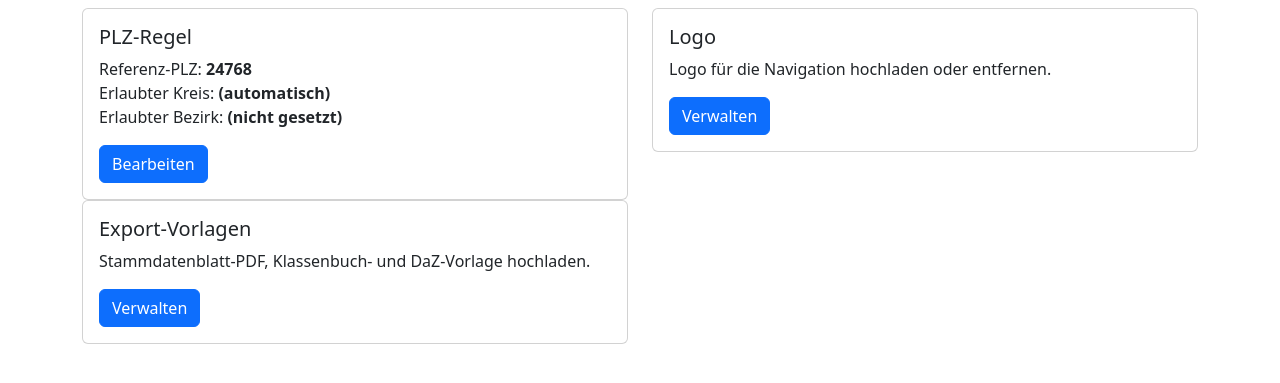
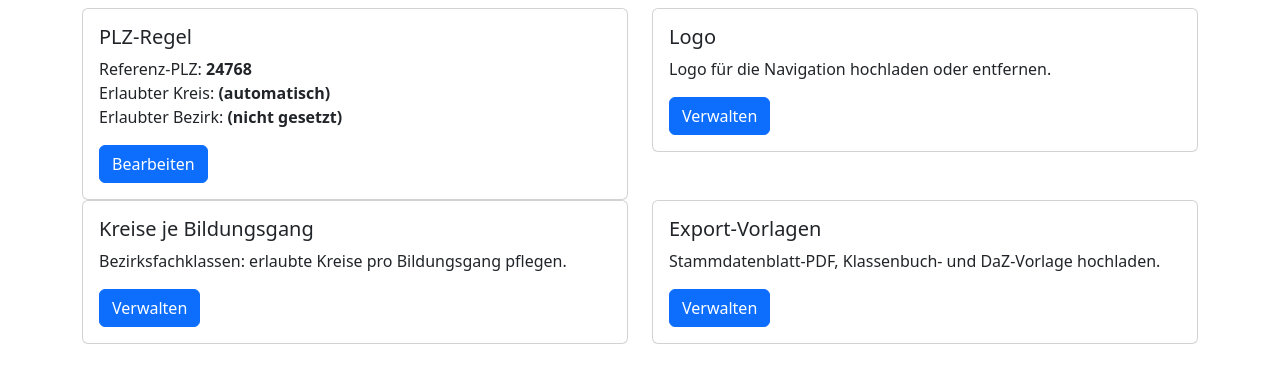
Before and after one commit to sveroja/bbz-nok-onboarding, a Flask app: page /admin/ in a window 1280 px wide. Shown: the part 144-527 px from the top of the page. Run offline with Flask 3, Linux system fonts and the light colour scheme; the visitor is signed in with stand-in values (Sample User, id 1); data comes from the database, SQL or seed files in the repository.

Commit message:
Bezirksfachklassen: Kreise je Bildungsgang admin-pflegbar
Die PLZ-Prüfung beim Sync war bisher eine einzige globale Regel für
alle Anmeldungen. Nach SHIBB-Vorgabe (Bezirksfachklassen) haben
verschiedene Bildungsgänge an dieser Schule aber unterschiedliche
erlaubte Einzugsgebiete (Kreise/kreisfreie Städte).

- Neues Modell BildungsgangKreis: admin-pflegbare Liste erlaubter
  Kreise pro Bildungsgang (Checkboxen, 15 Kreise/kreisfreie Städte
  SH, Namen live gegen die OpenPLZ-API verifiziert). Universell für
  beliebig viele Bildungsgänge, nicht hart codiert - relevant, da in
  den nächsten Jahren rund 20 weitere Berufe dazukommen sollen.
- check_kreis_fuer_bildungsgang() in plz.py: prüft die PLZ einer
  Anmeldung gegen die Kreise ihres Bildungsgangs; ohne Konfiguration
  Rückfall auf die bisherige globale PLZ-Regel.
- README: neuer Abschnitt "Kreise je Bildungsgang".

Co-Authored-By: Claude Sonnet 5 <noreply@anthropic.com>

```diff
--- a/app/models.py
+++ b/app/models.py
@@ -131,6 +131,28 @@ BILDUNGSGANG_CHOICES = [
 # DaZ-Sprachniveau (steht nicht im Aufnahmebogen selbst, nur "DaZ ja/nein" -
 # wird von der LK separat nachgepflegt, siehe ImportDaZ-Vorlage).
 SPRACHNIVEAU_CHOICES = ["A0", "A1", "A2", "B1", "B2", "C1"]
+
+# Kreise/kreisfreie Staedte Schleswig-Holstein, exakt wie sie die OpenPLZ-API
+# im Feld "district.name" liefert (empirisch geprueft) - wird fuer die
+# Bezirksfachklassen-Zuordnung je Bildungsgang genutzt (welche Kreise duerfen
+# fuer welchen Bildungsgang an diese Schule?), siehe BildungsgangKreis.
+KREISE_SH = [
+    "Dithmarschen",
+    "Flensburg, Stadt",
+    "Herzogtum Lauenburg",
+    "Kiel, Landeshauptstadt",
+    "Lübeck, Hansestadt",
+    "Neumünster, Stadt",
+    "Nordfriesland",
+    "Ostholstein",
+    "Pinneberg",
+    "Plön",
+    "Rendsburg-Eckernförde",
+    "Schleswig-Flensburg",
+    "Segeberg",
+    "Steinburg",
+    "Stormarn",
+]
 
 
 # ---------------------------------------------------------------------------
@@ -325,6 +347,22 @@ class KlasseBildungsgang(db.Model):
     )
 
 
+class BildungsgangKreis(db.Model):
+    """Welche Kreise/kreisfreien Staedte duerfen fuer einen Bildungsgang an
+    dieser Schule beschult werden (Bezirksfachklassen-Regelung des SHIBB,
+    aendert sich regelmaessig - daher hier admin-pflegbar statt hart im
+    Code). Kein Eintrag fuer einen Bildungsgang = noch nicht konfiguriert,
+    die PLZ-Pruefung faellt dann auf die globale PlzRule zurueck.
+    """
+    id = db.Column(db.Integer, primary_key=True)
+    bildungsgang = db.Column(db.String(200), nullable=False)
+    kreis = db.Column(db.String(100), nullable=False)  # siehe KREISE_SH
+
+    __table_args__ = (
+        db.UniqueConstraint("bildungsgang", "kreis", name="uq_bildungsgang_kreis"),
+    )
+
+
 class PlzRule(db.Model):
     """Aktiv genau eine Regel. Tabelle erlaubt aber Historie."""
     id = db.Column(db.Integer, primary_key=True)
--- a/app/routes/admin.py
+++ b/app/routes/admin.py
@@ -1,12 +1,14 @@
 """Admin-Bereich: PLZ-Regel, Logo-Branding verwalten."""
-from flask import Blueprint, render_template, redirect, url_for, flash
+from flask import Blueprint, render_template, redirect, request, url_for, flash
 from flask_login import login_required
 
 from .. import branding, vorlagen
 from ..extensions import db
-from ..models import PlzRule
+from ..models import BILDUNGSGANG_CHOICES, BildungsgangKreis, PlzRule
 from ..decorators import role_required
-from ..forms import ActionForm, PlzRuleForm, LogoForm, VorlageForm
+from ..forms import (
+    ActionForm, BildungsgangKreisForm, PlzRuleForm, LogoForm, VorlageForm,
+)
 
 bp = Blueprint("admin", __name__, url_prefix="/admin")
 
@@ -77,6 +79,49 @@ def delete_logo():
     return redirect(url_for("admin.logo"))
 
 
+@bp.route("/kreise")
+@login_required
+@role_required("admin")
+def kreise_view():
+    konfiguriert = {
+        bk.bildungsgang
+        for bk in BildungsgangKreis.query.with_entities(BildungsgangKreis.bildungsgang).distinct()
+    }
+    return render_template(
+        "admin_kreise.html",
+        bildungsgaenge=BILDUNGSGANG_CHOICES,
+        konfiguriert=konfiguriert,
+    )
+
+
+@bp.route("/kreise/<bildungsgang>", methods=["GET", "POST"])
+@login_required
+@role_required("admin")
+def kreise_bildungsgang(bildungsgang):
+    if bildungsgang not in BILDUNGSGANG_CHOICES:
+        flash("Unbekannter Bildungsgang.", "error")
+        return redirect(url_for("admin.kreise_view"))
+
+    form = BildungsgangKreisForm()
+    bestehende = BildungsgangKreis.query.filter_by(bildungsgang=bildungsgang).all()
+
+    if form.validate_on_submit():
+        for bk in bestehende:
+            db.session.delete(bk)
+        for kreis in form.kreise.data:
+            db.session.add(BildungsgangKreis(bildungsgang=bildungsgang, kreis=kreis))
+        db.session.commit()
+        flash(f"Kreise für '{bildungsgang}' gespeichert.", "success")
+        return redirect(url_for("admin.kreise_view"))
+
+    if request.method == "GET":
+        form.kreise.data = [bk.kreis for bk in bestehende]
+
+    return render_template(
+        "admin_kreise_bildungsgang.html", form=form, bildungsgang=bildungsgang,
+    )
+
+
 @bp.route("/vorlagen")
 @login_required
 @role_required("admin")
--- a/app/templates/admin_dashboard.html
+++ b/app/templates/admin_dashboard.html
@@ -31,6 +31,15 @@
   <div class="col-md-6">
     <div class="card">
       <div class="card-body">
+        <h5 class="card-title">Kreise je Bildungsgang</h5>
+        <p class="card-text">Bezirksfachklassen: erlaubte Kreise pro Bildungsgang pflegen.</p>
+        <a href="{{ url_for('admin.kreise_view') }}" class="btn btn-primary">Verwalten</a>
+      </div>
+    </div>
+  </div>
+  <div class="col-md-6">
+    <div class="card">
+      <div class="card-body">
         <h5 class="card-title">Export-Vorlagen</h5>
         <p class="card-text">Stammdatenblatt-PDF, Klassenbuch- und DaZ-Vorlage hochladen.</p>
         <a href="{{ url_for('admin.vorlagen_view') }}" class="btn btn-primary">Verwalten</a>
```
Also changed, not shown: app/fluentform.py (+8 -4 lines), app/forms.py (+15 -1 lines), app/plz.py (+33 -0 lines), app/templates/admin_kreise.html (added, +26 -0 lines), app/templates/admin_kreise_bildungsgang.html (added, +24 -0 lines), README.md, 1 other file.
